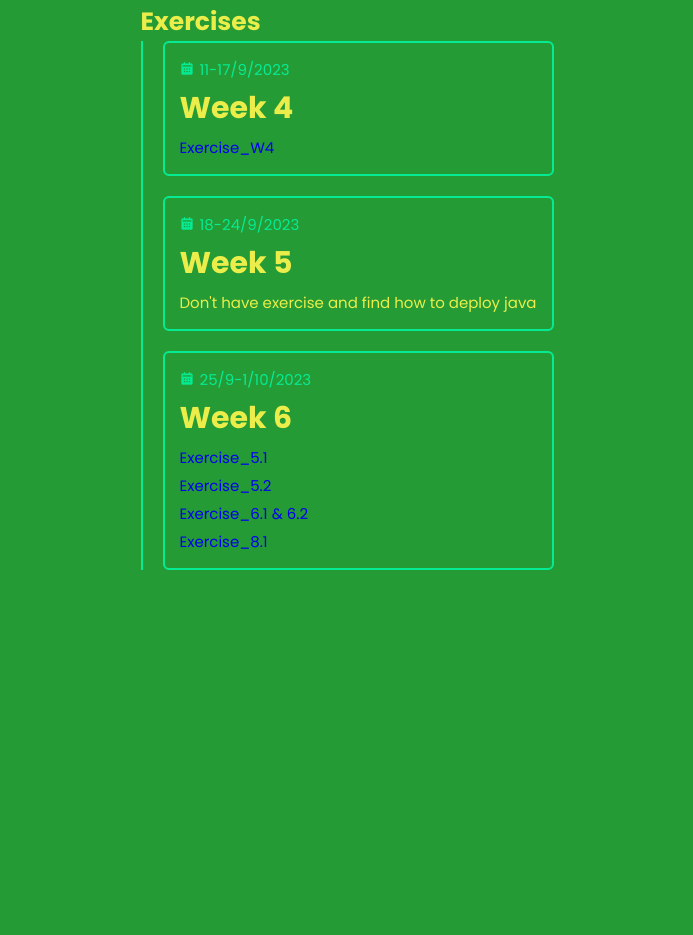
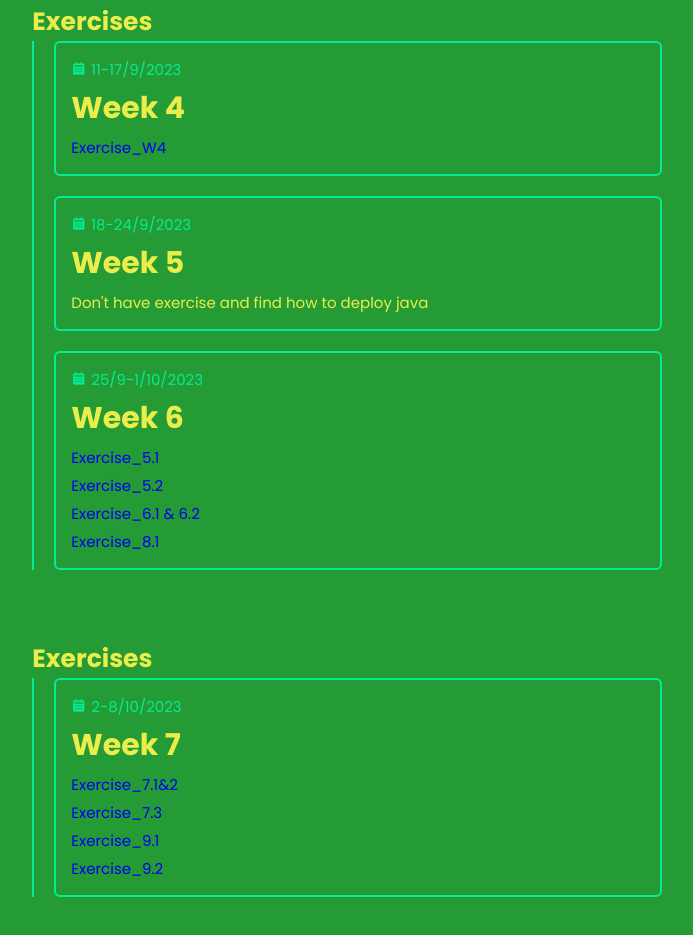
Before and after one commit to nhancaon/web-portfolio, a plain HTML site: page index.html in a window 1280 px wide. Shown: the part 902-1837 px from the top of the page, without its empty margins (293-986 px from the left). Before the commit the page ends 1542 px from the top, so only its background shows below. Drawn offline with nearby package versions, Linux system fonts and the light colour scheme.

Commit message:
update w7

```diff
--- a/index.html
+++ b/index.html
@@ -102,18 +102,33 @@
                 </div>
             </div>
 
-            <!-- <div class="exercise-column">
+            <div class="exercise-column">
                 <h3 class="title">Exercises</h3>
                 <div class="exercise-box">
                     <div class="exercise-content">
                         <div class="content">
-                            <div class="daytime"><i class='bx bxs-calendar'></i>25/9-1/10/2023</div>
-                            <h3>Week 5</h3>
-                            <p>sdasdasdasdafdsssssssssssssssssssssssssssssssssssssssssssssssssssssssssssssss</p>
+                            <div class="daytime"><i class='bx bxs-calendar'></i>2-8/10/2023</div>
+                            <h3>Week 7</h3>
+                            <a href="https://nhancao7-1-2.onrender.com/7.1-7.2_21110788" target="_blank">
+                                <p>
+                                    Exercise_7.1&2</p>
+                            </a>
+                            <a href="https://nhancao7-3.onrender.com/7.3_21110788" target="_blank">
+                                <p>
+                                    Exercise_7.3</p>
+                            </a>
+                            <a href="https://nhancao9-1.onrender.com/9.1_21110788" target="_blank">
+                                <p>
+                                    Exercise_9.1</p>
+                            </a>
+                            <a href="https://nhancao9-2.onrender.com/9.2_21110788" target="_blank">
+                                <p>
+                                    Exercise_9.2</p>
+                            </a>
                         </div>
                     </div>
                 </div>
-            </div> -->
+            </div>
         </div>
     </div>
 
```
